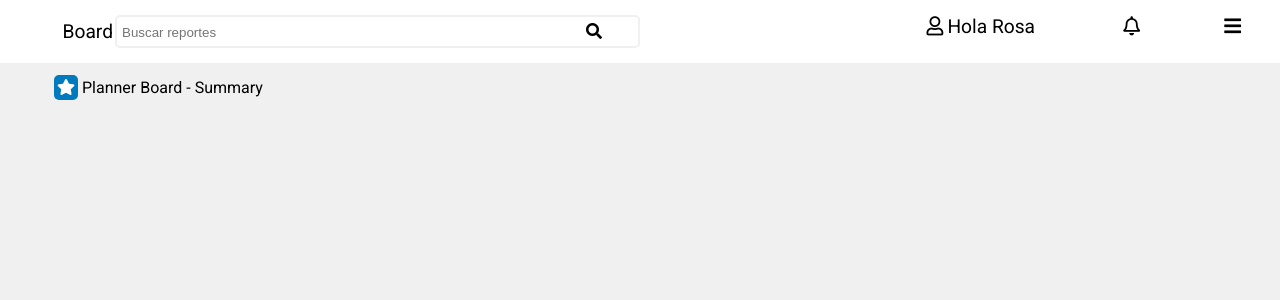
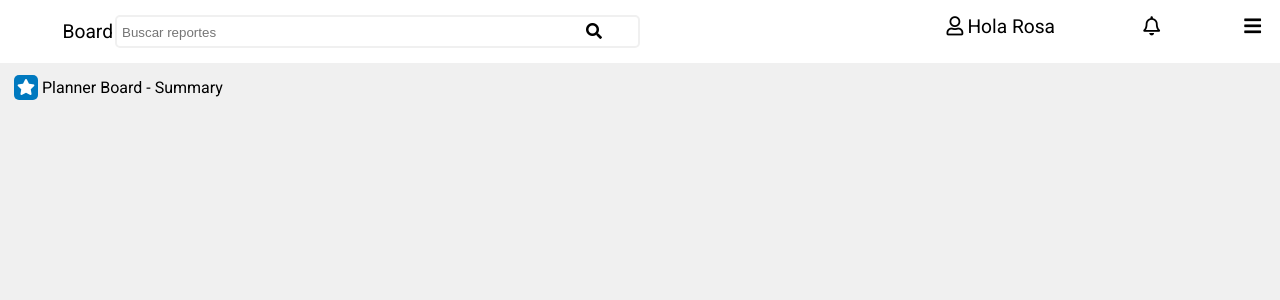
Before and after one commit to cTahirih/data_dashboard, a Vue app: page / in a window 1280 px wide. Shown: the top 300 px of the page. Built offline with nearby package versions, Linux system fonts and the light colour scheme.

Commit message:
fix(layout) changes padding column

```diff
--- a/static/css/layout.css
+++ b/static/css/layout.css
@@ -49,7 +49,7 @@ input:focus {
 
 .column {
   flex: 1 1 0;
-  padding: 0 25px;
+  padding: 0 5px;
   min-width: 0;
 }
 
@@ -99,6 +99,10 @@ input:focus {
 
 .text-left {
   text-align: left;
+}
+
+.text-center {
+  text-align: center;
 }
 
 /* grid */
```
